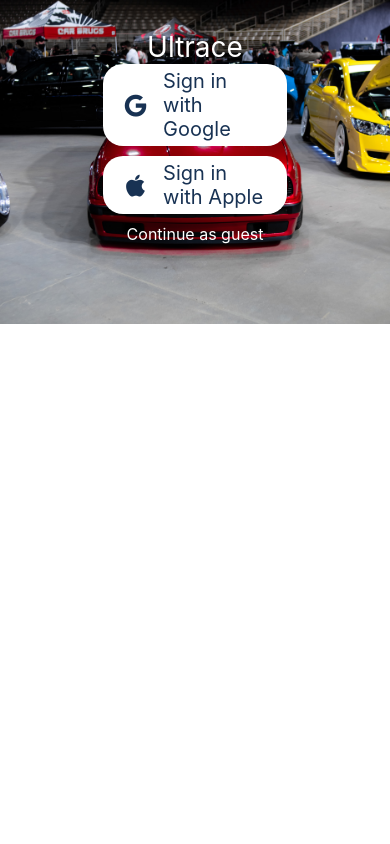
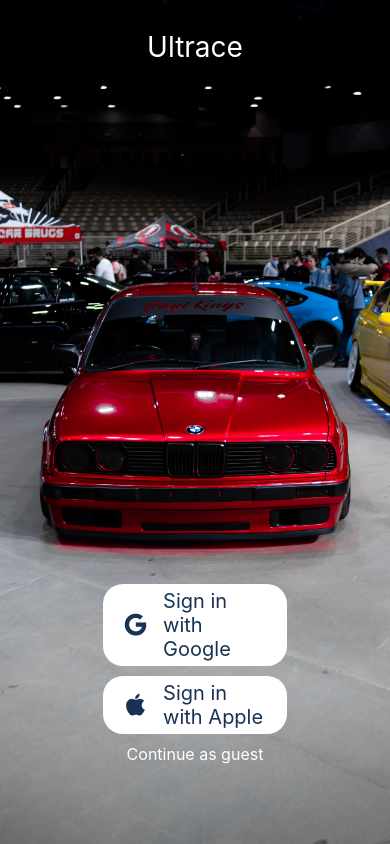
Before and after one commit to KamilDike/Ultrace, a React Native app: screen / in a window 390 px wide. Built offline with nearby package versions, Linux system fonts and the light colour scheme; what @react-native-google-signin/google-signin would draw is missing.

Commit message:
feat: navigation setup

```diff
--- a/app/App.tsx
+++ b/app/App.tsx
@@ -9,17 +9,24 @@
  */
 
 import React from 'react';
-import {SafeAreaView} from 'react-native';
-import LoginScreen from './screens/LoginScreen/LoginScreen';
 import Icons from 'react-native-vector-icons/Ionicons';
+import {NavigationContainer} from '@react-navigation/native';
+import LoadingScreen from './screens/LoadingScreen';
+import HomeStack from './navigation/HomeStack/HomeStack';
+import LoginStack from './navigation/LoginStack/LoginStack';
 
 Icons.loadFont();
 
 const App = () => {
+  const isLoading = false;
+  const isLogged = false;
+
+  if (isLoading) return <LoadingScreen />;
+
   return (
-    <SafeAreaView>
-      <LoginScreen />
-    </SafeAreaView>
+    <NavigationContainer>
+      {isLogged ? <HomeStack /> : <LoginStack />}
+    </NavigationContainer>
   );
 };
 
--- /dev/null
+++ b/app/enums/navigation/ScreenEnum.ts
@@ -0,0 +1,7 @@
+export enum LoginScreenEnum {
+  LOGIN = 'Login'
+}
+
+export enum HomeScreenEnum {
+  HOME = 'Home'
+}
--- /dev/null
+++ b/app/navigation/HomeStack/HomeStack.tsx
@@ -0,0 +1,16 @@
+import React from 'react';
+import {createNativeStackNavigator} from '@react-navigation/native-stack';
+import {HomeScreenEnum} from '../../enums/navigation/ScreenEnum';
+import HomeScreen from '../../screens/HomeScreen/HomeScreen';
+
+const Stack = createNativeStackNavigator();
+
+const HomeStack = () => {
+  return (
+    <Stack.Navigator screenOptions={{headerShown: false}}>
+      <Stack.Screen name={HomeScreenEnum.HOME} component={HomeScreen} />
+    </Stack.Navigator>
+  );
+};
+
+export default HomeStack;
--- /dev/null
+++ b/app/navigation/LoginStack/LoginStack.tsx
@@ -0,0 +1,16 @@
+import React from 'react';
+import {createNativeStackNavigator} from '@react-navigation/native-stack';
+import {LoginScreenEnum} from '../../enums/navigation/ScreenEnum';
+import LoginScreen from '../../screens/LoginScreen/LoginScreen';
+
+const Stack = createNativeStackNavigator();
+
+const LoginStack = () => {
+  return (
+    <Stack.Navigator screenOptions={{headerShown: false}}>
+      <Stack.Screen name={LoginScreenEnum.LOGIN} component={LoginScreen} />
+    </Stack.Navigator>
+  );
+};
+
+export default LoginStack;
--- /dev/null
+++ b/app/screens/HomeScreen/HomeScreen.tsx
@@ -0,0 +1,12 @@
+import React from 'react';
+import {Text, View} from 'react-native';
+
+const HomeScreen = () => {
+  return (
+    <View>
+      <Text>Home Screen</Text>
+    </View>
+  );
+};
+
+export default HomeScreen;
--- /dev/null
+++ b/app/screens/LoadingScreen.tsx
@@ -0,0 +1,14 @@
+import React from 'react';
+import {ActivityIndicator, View} from 'react-native';
+import {ContainerStyles} from '../styles/ContainerStyles';
+import {ColorStyles} from '../styles/ColorStyles';
+
+const LoadingScreen = () => {
+  return (
+    <View style={ContainerStyles.center}>
+      <ActivityIndicator size="large" color={ColorStyles.dark} />
+    </View>
+  );
+};
+
+export default LoadingScreen;
--- a/app/styles/ContainerStyles.ts
+++ b/app/styles/ContainerStyles.ts
@@ -2,7 +2,8 @@
 
 export const ContainerStyles = StyleSheet.create({
   center: {
+    flex: 1,
     alignItems: 'center',
-    justifyContent: 'flex-end'
+    justifyContent: 'center'
   }
 });
--- a/package.json
+++ b/package.json
@@ -16,6 +16,7 @@
     "@react-native-firebase/app": "^14.10.0",
     "@react-native-google-signin/google-signin": "^7.2.2",
     "@react-navigation/native": "^6.0.10",
+    "@react-navigation/native-stack": "^6.6.2",
     "react": "17.0.2",
     "react-native": "0.68.1",
     "react-native-safe-area-context": "^4.2.5",
```
Also changed, not shown: .eslintrc.js, app/screens/HomeScreen/HomeScreenStyles.ts (added), 1 other file (tests, documents, lock files or other folders).
